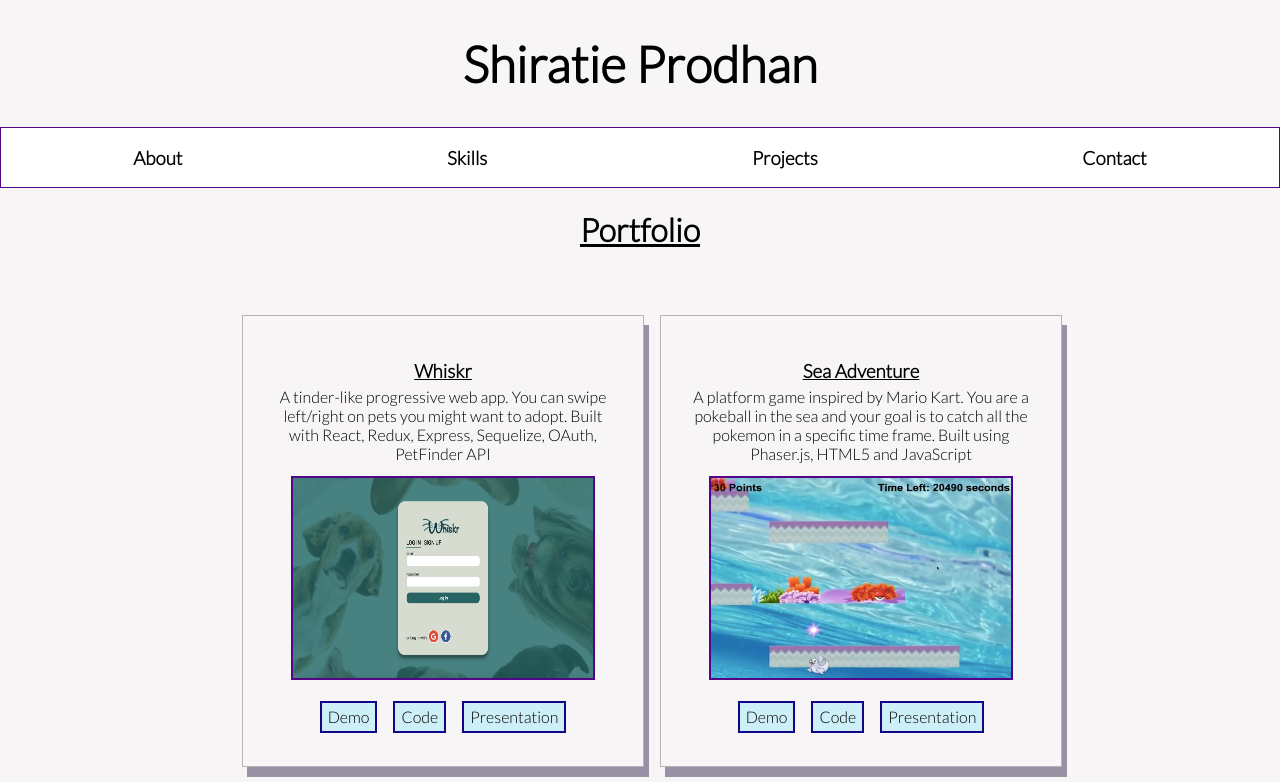
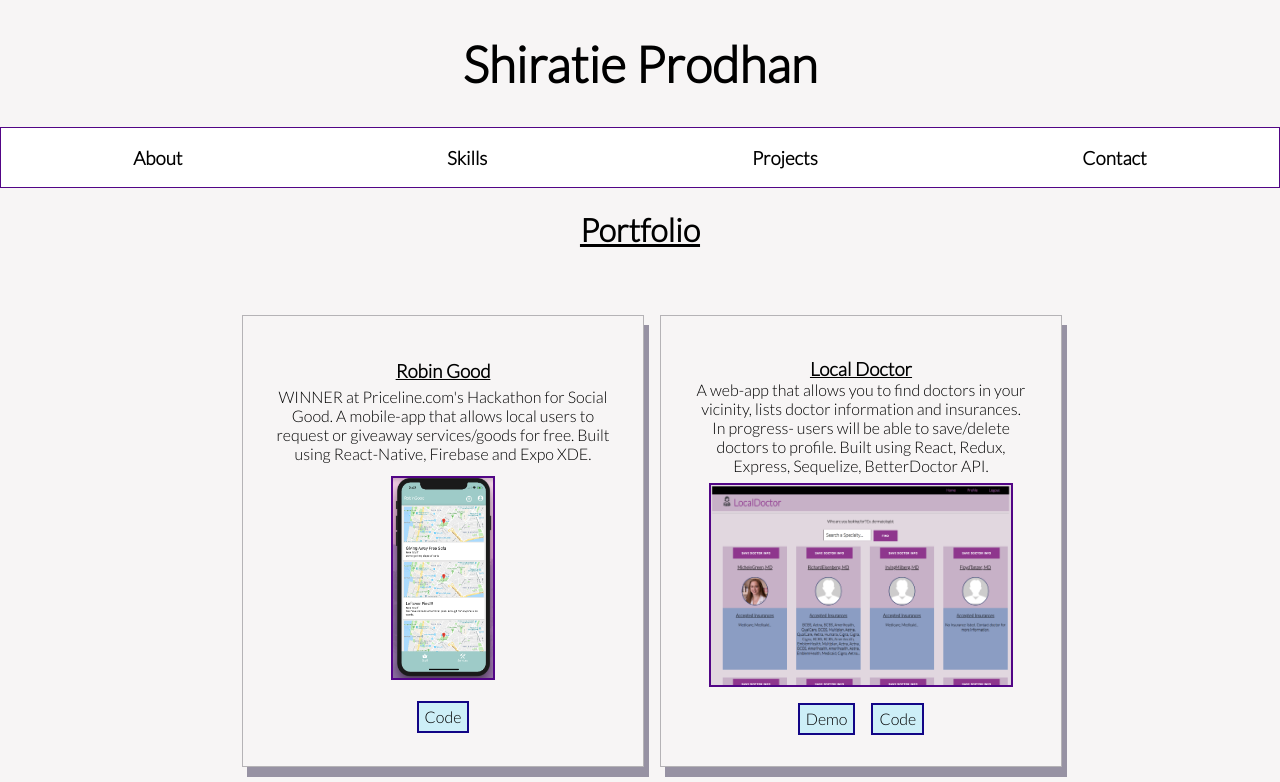
Before and after one commit to shiratiee/personal-website, a React (Create React App) app: page /projects in a window 1280 px wide. Shown: the top 782 px of the page. Built offline with nearby package versions, Linux system fonts and the light colour scheme; a web font is replaced by a local one.

Commit message:
updating projects

```diff
--- a/src/App.css
+++ b/src/App.css
@@ -103,6 +103,15 @@ a:hover {
   border: 2px solid rgb(82, 5, 134);
 }
 
+.portfolio-image2 {
+  display: flex;
+  flex-direction: row;
+  width: 100px;
+  height: 200px;
+  margin: 10px;
+  border: 2px solid rgb(82, 5, 134);
+}
+
 .description {
   display: flex;
   flex-direction: row;
--- a/src/Projects.jsx
+++ b/src/Projects.jsx
@@ -3,12 +3,58 @@ import ecommerce from './images/ecommerce.png';
 import seaadventure from './images/seaadventure.png';
 import whiskr from './images/whiskr.png';
 import gol from './images/gol.png';
+import robingood from './images/robingood.png'
+import localdocapp from './images/localdocapp.png'
 
 export default function Portfolio() {
   return (
     <div className= "title">
     <h1 style={{ textDecoration: 'underline' }}> Portfolio </h1>
       <ul className="portfolio">
+      <li>
+      <h3 style={{ textDecoration: 'underline' }}>Robin Good</h3>
+      <p className="description">
+      WINNER at Priceline.com's Hackathon for Social Good. A mobile-app that allows local users to request or giveaway services/goods for free. Built using React-Native, Firebase and Expo XDE.
+      </p>
+      <img className="portfolio-image2" src={robingood} alt="robingood" />
+      <div className="buttons">
+        <button>
+          <a
+            href="https://github.com/shiratiee/Good-Samaritan"
+            target="_blank"
+            rel="noopener noreferrer"
+          >
+            Code
+          </a>
+        </button>
+      </div>
+    </li>
+    <li>
+    <h3 style={{ textDecoration: 'underline' }}>Local Doctor</h3>
+    <p className="description">
+      A web-app that allows you to find doctors in your vicinity, lists doctor information and insurances. In progress- users will be able to save/delete doctors to profile. Built using React, Redux, Express, Sequelize, BetterDoctor API.
+    </p>
+    <img className="portfolio-image" src={localdocapp} alt="localdocapp" />
+    <div className="buttons">
+      <button>
+        <a href="https://localdocapp.herokuapp.com/ "
+          target="_blank"
+          rel="noopener noreferrer"
+        >
+          Demo
+        </a>
+      </button>
+      <button>
+        <a
+          href="https://github.com/shiratiee/local-doctor"
+          target="_blank"
+          rel="noopener noreferrer"
+        >
+          Code
+        </a>
+      </button>
+    </div>
+  </li>
         <li>
           <h3 style={{ textDecoration: 'underline' }}>Whiskr</h3>
           <p className="description">
--- a/src/skills.jsx
+++ b/src/skills.jsx
@@ -9,6 +9,7 @@ export default function Skills() {
         <li>JavaScript(ES5/ES6)</li>
         <li>React</li>
         <li>Redux</li>
+        <li>React-Native</li>
         <li>HTML5</li>
         <li>CSS3</li>
         <li>Flexbox</li>
@@ -20,6 +21,7 @@ export default function Skills() {
         <li>Express.js</li>
         <li>Sequelize</li>
         <li>PostgreSQL</li>
+        <li>Firebase</li>
         <li>SQL</li>
         <li>OAuth</li>
       </ul>
```
Also changed, not shown: src/images/localdocapp.png (added), src/images/robingood.png (added).
